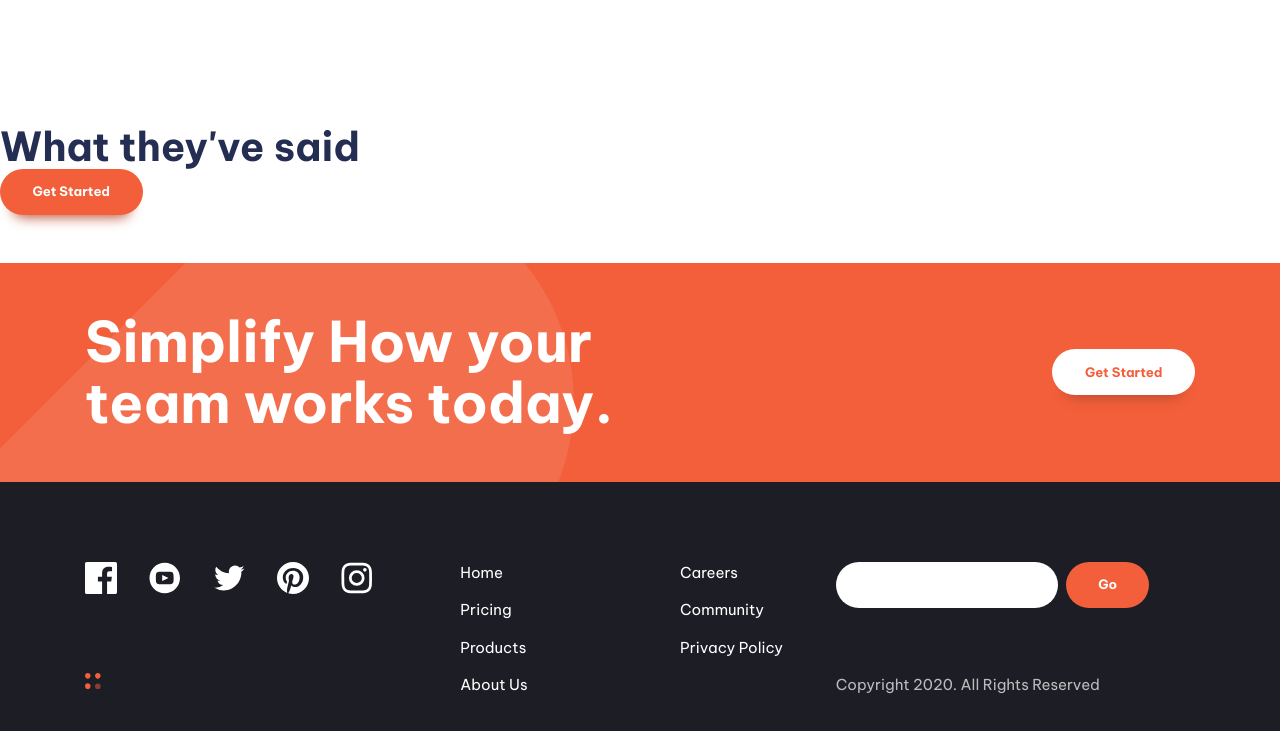
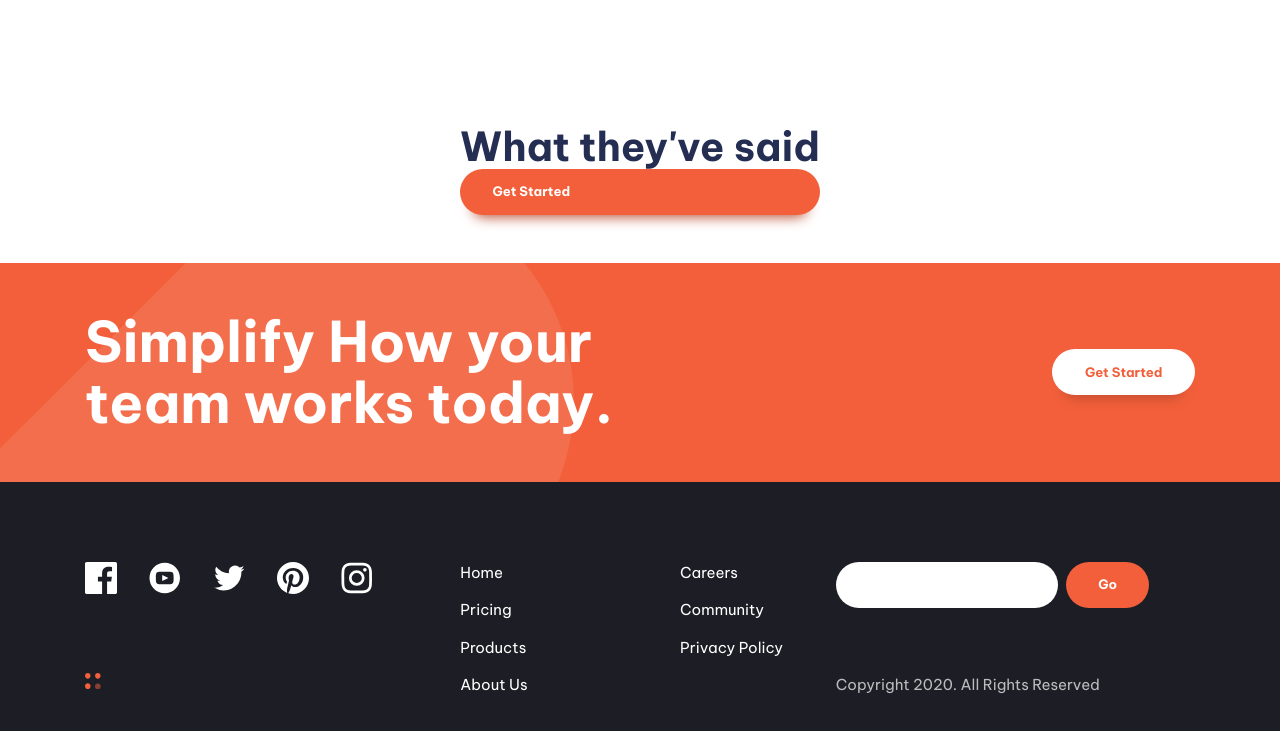
Before and after one commit to kamranlatifch/UI-UX-Landing-Page-Resp, a website built with Vite: page index.html in a window 1280 px wide. Shown: the part 1289-2020 px from the top of the page. Built offline with nearby package versions, Linux system fonts and the light colour scheme.

Commit message:
fix(hotfix)

```diff
--- a/style.css
+++ b/style.css
@@ -683,3 +683,7 @@ input:where([type='text'], [type='email'], ) {
     display: inline-flex;
   }
 }
+.carousel {
+  display: grid;
+  justify-content: center;
+}
```
